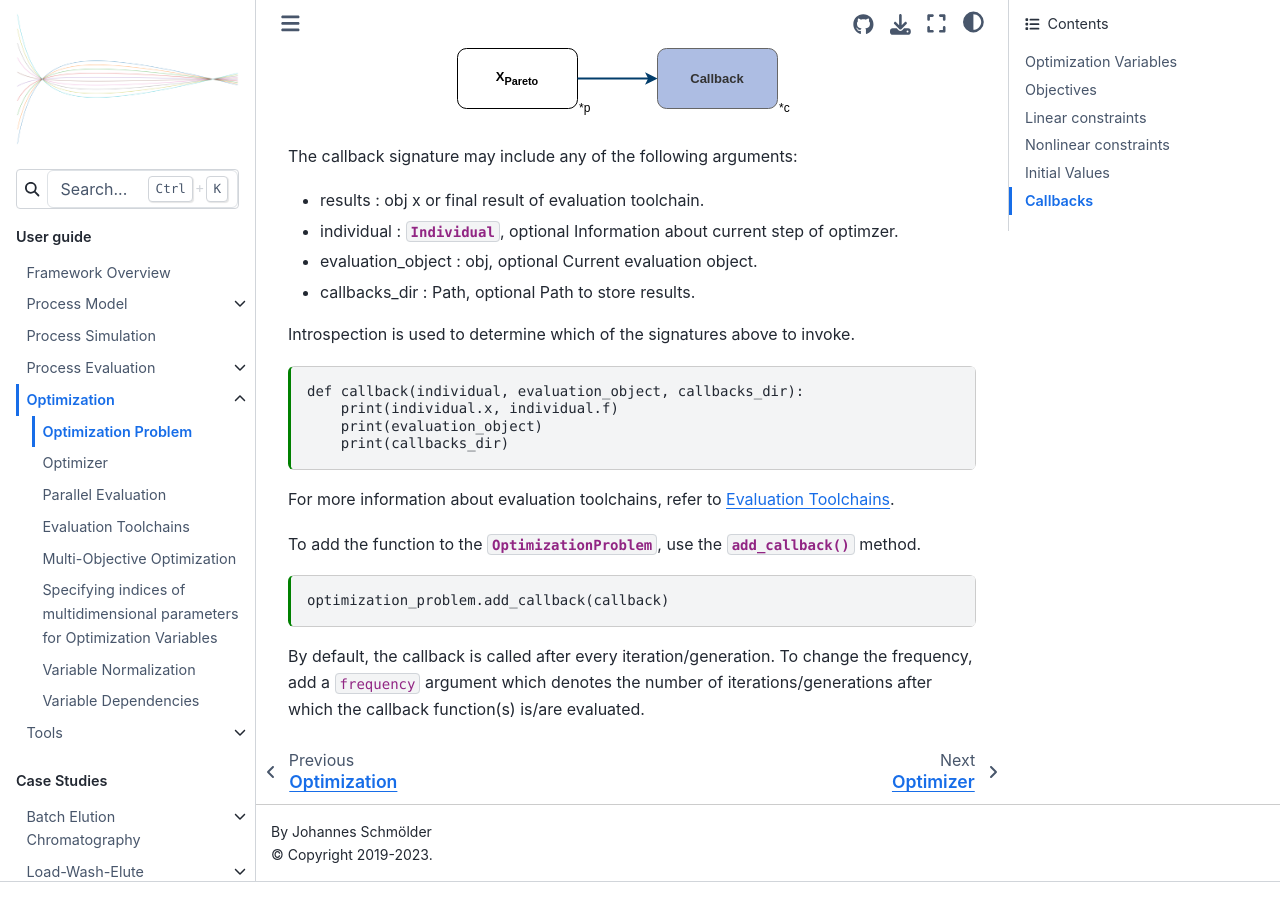
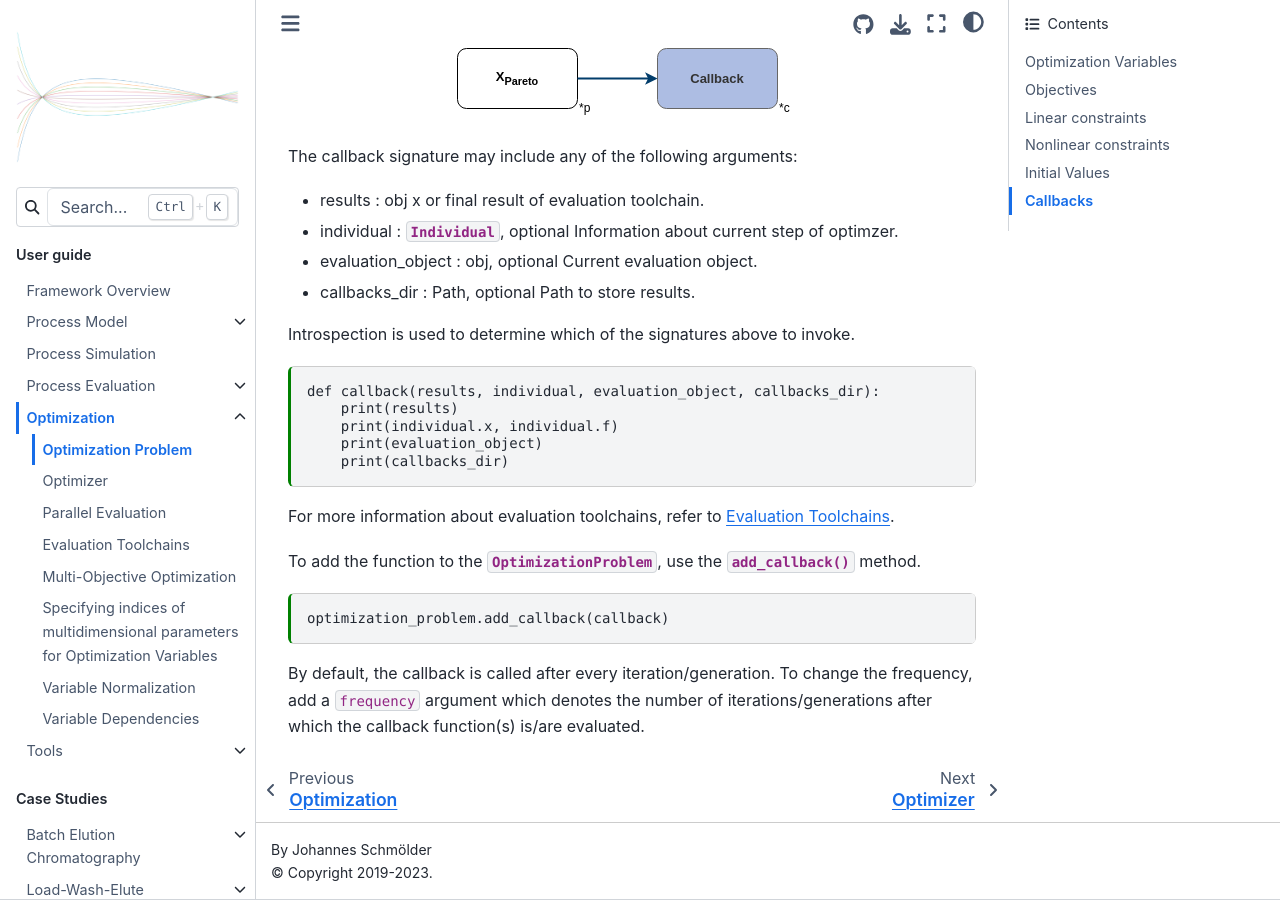
Before and after one commit to fau-advanced-separations/CADET-Process, a Sphinx documentation site: the page built from docs/source/user_guide/optimization/optimization_problem.md, in a window 1280 px wide and 900 px high, scrolled down 6711 px. Built offline with Sphinx 7.4.7 and the Sphinx Book theme 1.1.4, drawn with Linux system fonts in a browser that asks for light colours; pages that are not in the unit, such as notebooks, are missing from menus.

Commit message:
Add `results` in example callback.

````diff
--- a/docs/source/user_guide/optimization/optimization_problem.md
+++ b/docs/source/user_guide/optimization/optimization_problem.md
@@ -354,7 +354,8 @@ The callback signature may include any of the following arguments:
 Introspection is used to determine which of the signatures above to invoke.
 
 ```{code-cell} ipython3
-def callback(individual, evaluation_object, callbacks_dir):
+def callback(results, individual, evaluation_object, callbacks_dir):
+    print(results)
     print(individual.x, individual.f)
     print(evaluation_object)
     print(callbacks_dir)
````
